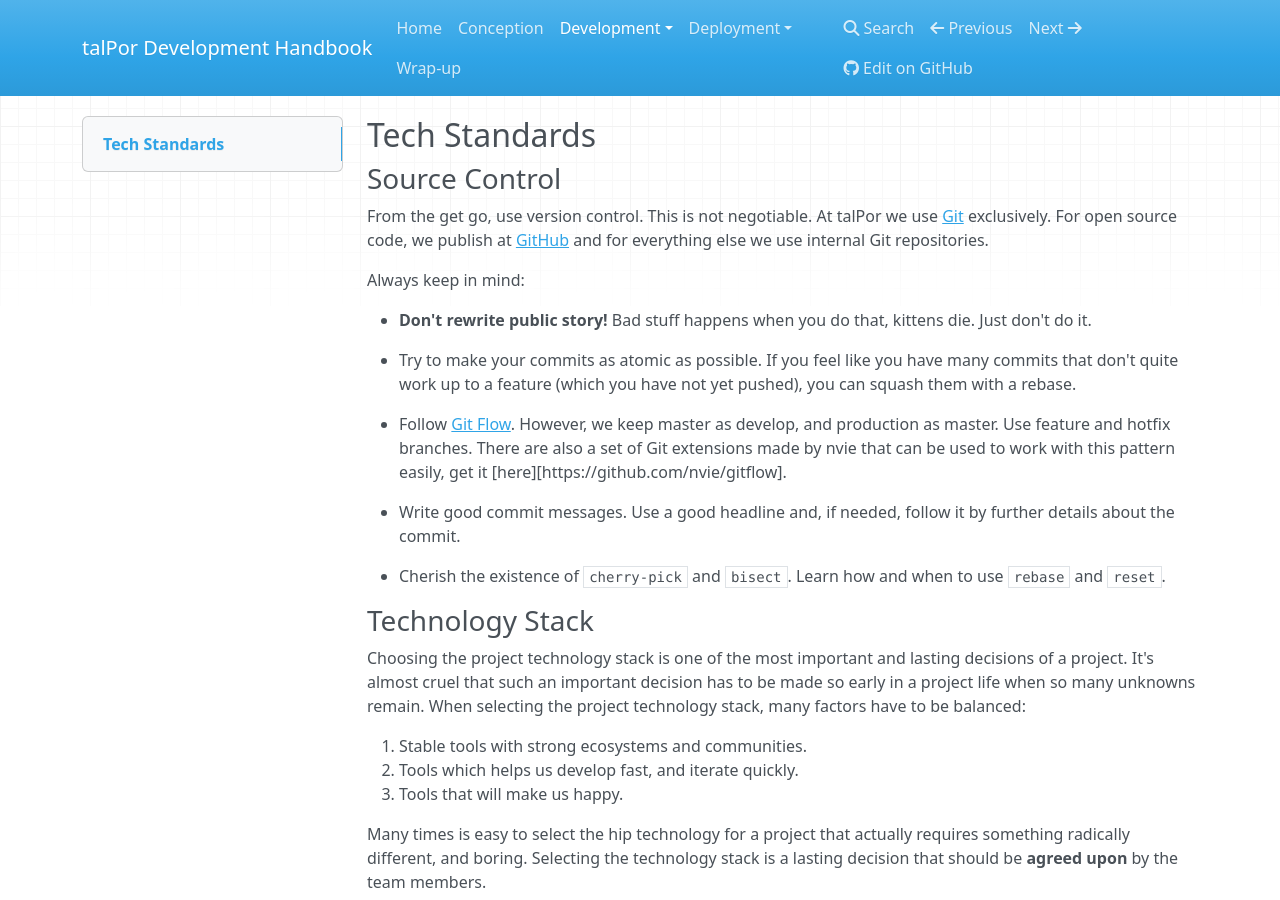
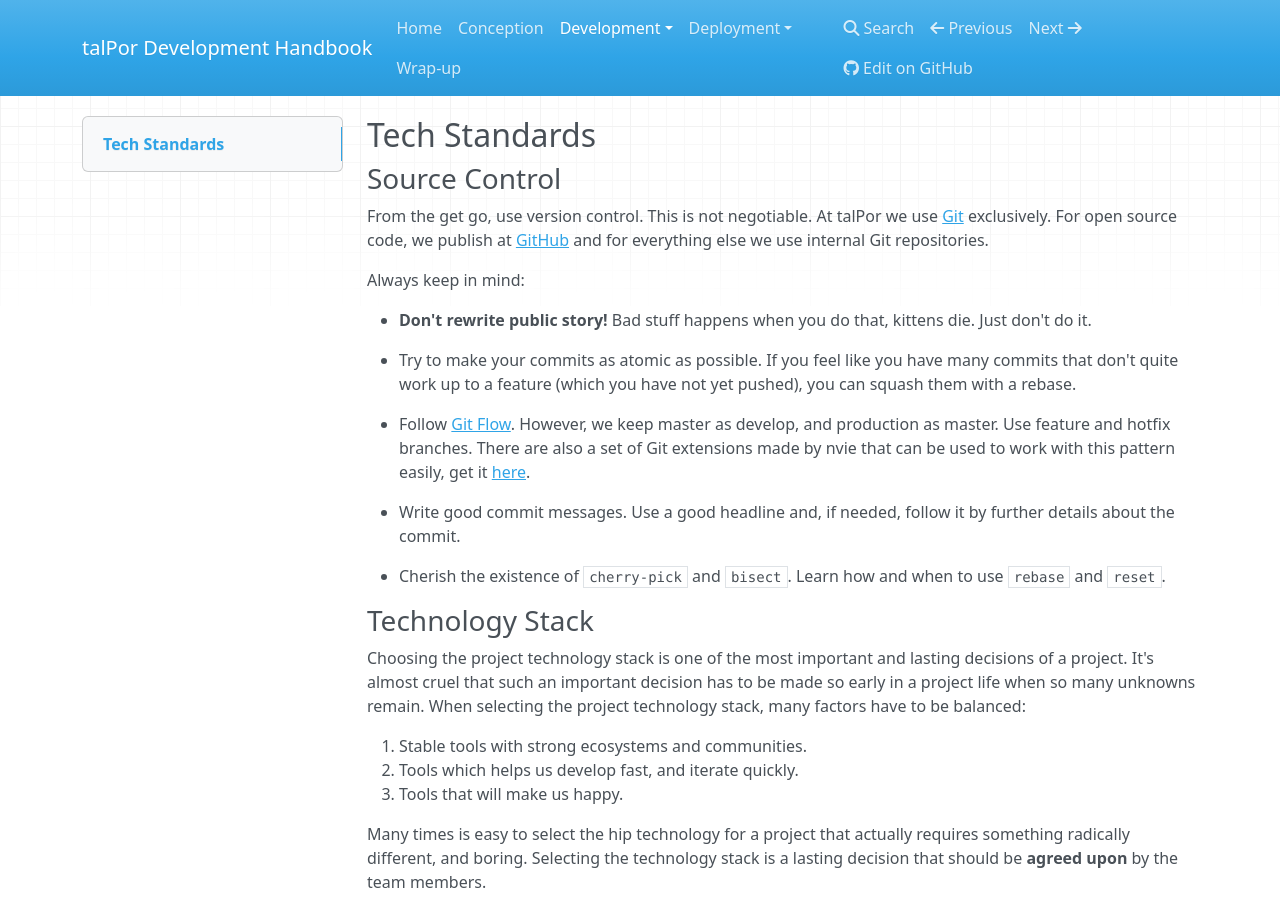
Before and after one commit to talpor/talpor-dev-handbook, an MkDocs documentation site: the page built from docs/development/tech/index.md, in a window 1280 px wide and 900 px high. Built offline with MkDocs 1.6.1, drawn with Linux system fonts in a browser that asks for light colours; nearby versions of some CDN libraries; old or Windows-style settings are respelled for this version of MkDocs.

Commit message:
Fixes a typo

```diff
--- a/docs/development/tech/index.md
+++ b/docs/development/tech/index.md
@@ -20,7 +20,7 @@
   [Git Flow](http://nvie.com/posts/a-successful-git-branching-model). However,
   we keep master as develop, and production as master. Use feature and
   hotfix branches. There are also a set of Git extensions made by nvie that
-  can be used to work with this pattern easily, get it [here][https://github.com/nvie/gitflow].
+  can be used to work with this pattern easily, get it [here](https://github.com/nvie/gitflow).
 
 - Write good commit messages. Use a good headline and, if needed,
   follow it by further details about the commit.
```
